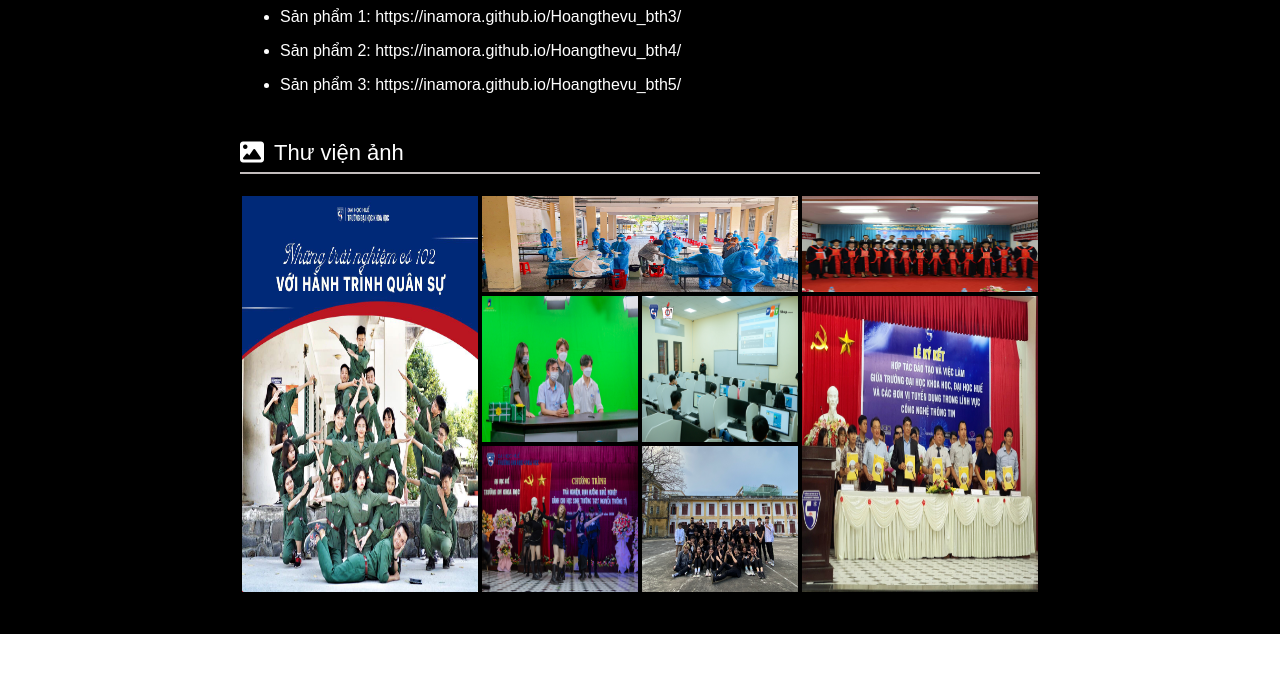
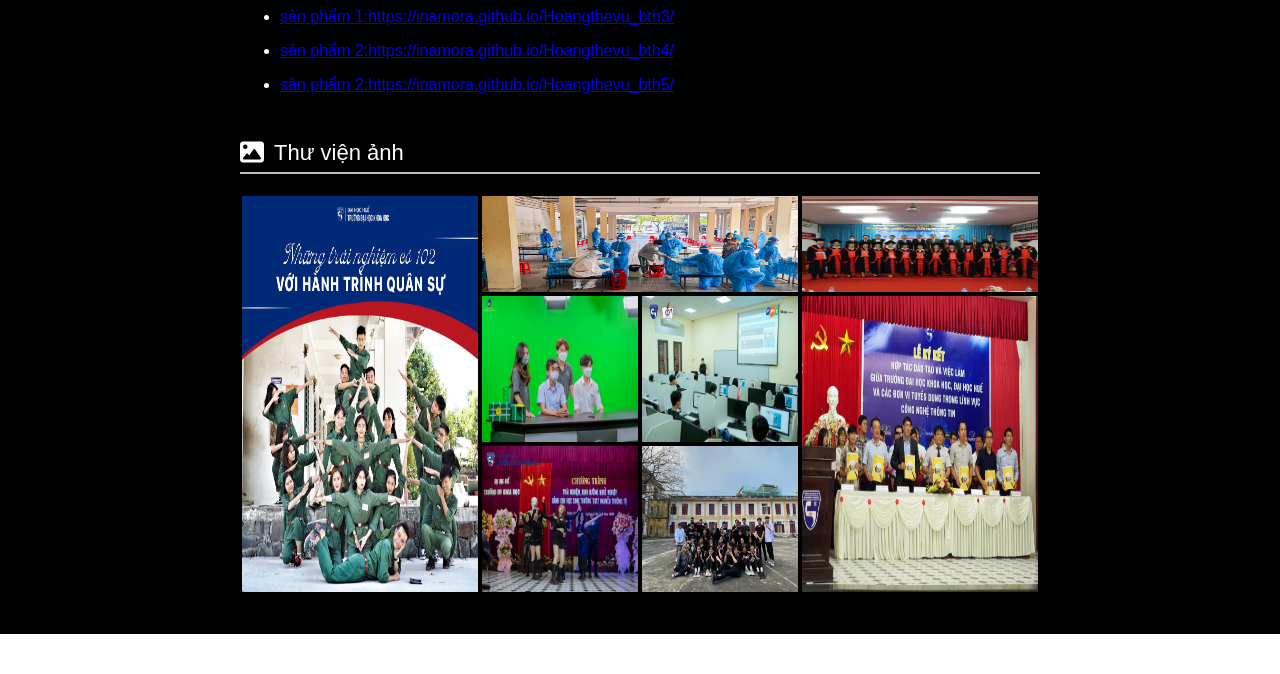
Before and after one commit to inamora/21T1020178_baithi, a plain HTML site: page index.html in a window 1280 px wide. Shown: the part 1704-2378 px from the top of the page. Drawn offline with Linux system fonts and the light colour scheme.

Commit message:
Update index.html

```diff
--- a/index.html
+++ b/index.html
@@ -124,15 +124,15 @@
                         <i class="fa-brands fa-github"></i>
                         <h3>Sản phẩm cá nhân</h3>
                     </div>
-                    <ul>
+                   <ul>
                         <li>
-                            <p>Sản phẩm 1: https://inamora.github.io/Hoangthevu_bth3/</p>
+                            <a href ="https://inamora.github.io/Hoangthevu_bth3/" >sản phẩm 1:https://inamora.github.io/Hoangthevu_bth3/</a>
                         </li>
                         <li>
-                            <p>Sản phẩm 2: https://inamora.github.io/Hoangthevu_bth4/</p>
+                            <a href =" https://inamora.github.io/Hoangthevu_bth4/" >sản phẩm 2:https://inamora.github.io/Hoangthevu_bth4/</a>
                         </li>
                         <li>
-                            <p>Sản phẩm 3: https://inamora.github.io/Hoangthevu_bth5/</p>
+                            <a href =" https://inamora.github.io/Hoangthevu_bth5/" >sản phẩm 2:https://inamora.github.io/Hoangthevu_bth5/</a>
                         </li>
                     </ul>
                 </div>
```
